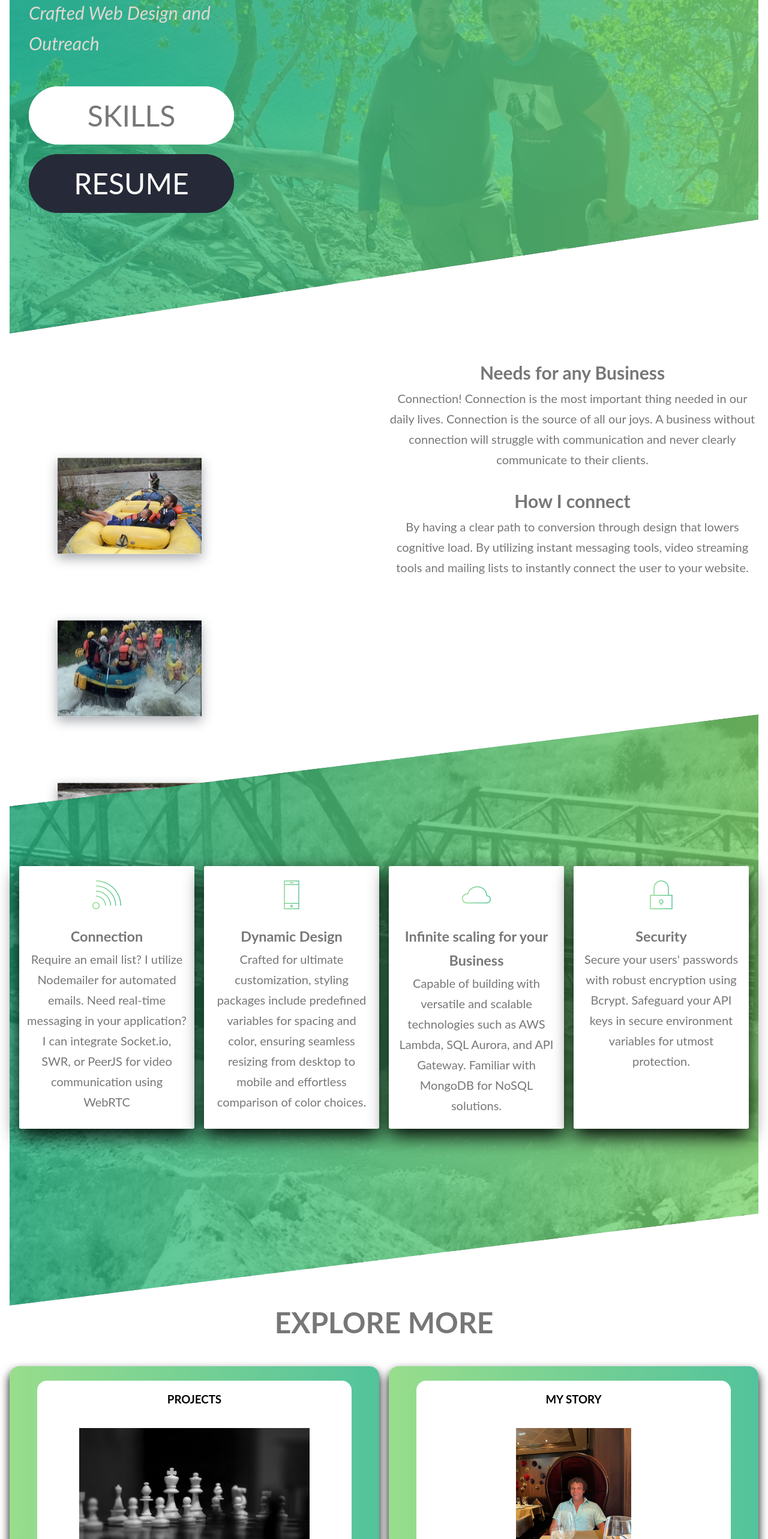
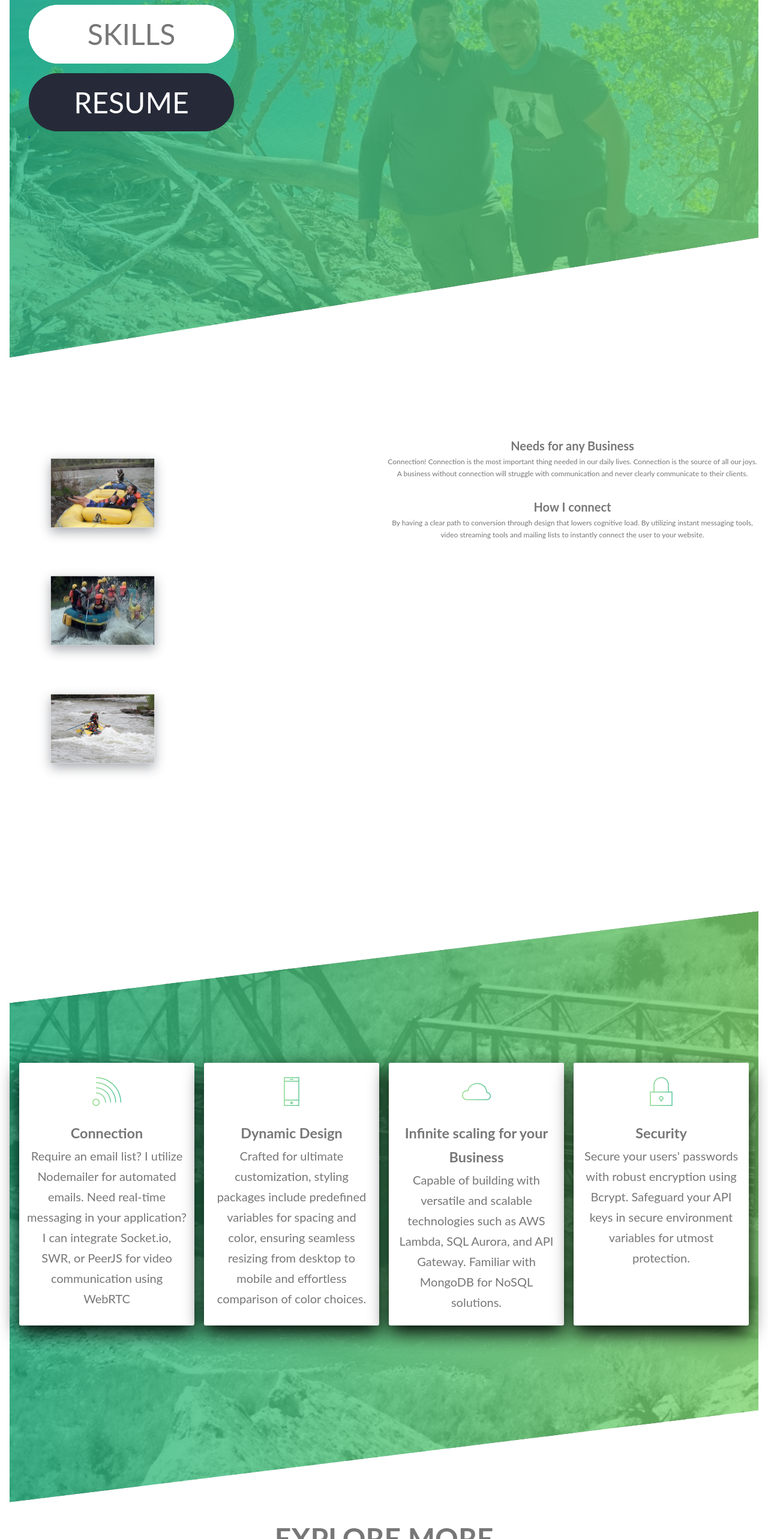
Before and after one commit to easy-thunder/diehl_domain, a Next.js app: page / in a window 1280 px wide. Shown: the part 220-2786 px from the top of the page at 60% size. Built offline with nearby package versions, Linux system fonts and the light colour scheme.

Commit message:
added new photos

```diff
--- a/components/homePageComponents/ExploreMore/_exploreMore.scss
+++ b/components/homePageComponents/ExploreMore/_exploreMore.scss
@@ -7,10 +7,11 @@
     grid-template-columns: 1fr 1fr;
     grid-template-rows: 1fr 1fr 1fr;
     margin-top: 4svh;
+
   }
 
   .subTitleContainer {
-    margin-top: 8svh;
+    margin-top: 12svh;
     text-align: center;
     width: 100%;
   }
@@ -55,9 +56,11 @@
     font-size: $gap-web-border;
 
 
+
     &--front {
       background-image: linear-gradient(to right, rgba(126, 213, 111, 0.8), rgba(40, 180, 131, 0.8));
       box-shadow: 0 1rem 2rem black;
+
     }
 
     &--back {
@@ -79,8 +82,8 @@
       text-align: center;
 
       &__photo {
-        max-width: 80%;
-        max-height: 80%;
+        max-width: 70%;
+        max-height: 70%;
         margin-top: $gap-web-border;
       }
     }
--- a/components/homePageComponents/Hero/_hero.scss
+++ b/components/homePageComponents/Hero/_hero.scss
@@ -2,7 +2,7 @@
     background-image: linear-gradient(to left, $gradient-left, $gradient-right), url(../public/jake_and_john.jpg);
     background-repeat: no-repeat;
     background-size: cover;
-    height: 95svh;
+    height: 100svh;
     // width: 100vw;
     background-position: top;
     position: relative;
--- a/components/homePageComponents/Results/_results.scss
+++ b/components/homePageComponents/Results/_results.scss
@@ -12,7 +12,7 @@
     background-size: cover;
 
     padding: $gap-web-border;
-    margin-top: 4svh;
+    margin-top: 40svh;
 
     @media (max-width:600px) {
         height: 130svh;
--- a/components/homePageComponents/Story/_story.scss
+++ b/components/homePageComponents/Story/_story.scss
@@ -10,7 +10,9 @@
     margin-top: 5svh;
 
     &__text{
-
+        top: 14%;
+        position: relative;
+        justify-content: center;
         &__title{
             font-size: $title-font;
 
@@ -31,7 +33,7 @@
 }
 
 .photoContainer {
-    width: 45%;
+    width: 50%;
     position: relative;
     top: 14%;
     justify-content: center;
@@ -39,7 +41,7 @@
         outline-offset:2rem;
         border-radius: 2px;
         box-shadow: 0 1.5rem 4rem rgba($color-dark, .4);
-        width: 50rem;
+        width: 36rem;
         aspect-ratio: 3/2;
         position: absolute;
 
--- a/css/global.css
+++ b/css/global.css
@@ -124,7 +124,7 @@ body {
   align-items: center; }
   .headerLinkLargeContainer .headerLinkLarge {
     text-decoration: none;
-    font-size: 3.75rem;
+    font-size: 2.5rem;
     color: white;
     cursor: pointer;
     margin: .5rem; }
@@ -139,12 +139,12 @@ body {
   align-items: center; }
   .headerLinkSmallContainer .headerLinkSmall {
     text-decoration: none;
-    font-size: 2.5rem;
+    font-size: 1.5rem;
     margin: 0.5rem;
     color: white;
     cursor: pointer; }
   .headerLinkSmallContainer .headerSpacers {
-    font-size: 2.5rem;
+    font-size: 1.5rem;
     margin: 1.5rem;
     color: white; }
     @media (max-width: 600px) {
@@ -196,7 +196,7 @@ body {
   background-image: linear-gradient(to left, rgba(126, 213, 111, 0.8), rgba(40, 180, 131, 0.8)), url(../public/jake_and_john.jpg);
   background-repeat: no-repeat;
   background-size: cover;
-  height: 95svh;
+  height: 100svh;
   background-position: top;
   position: relative;
   clip-path: polygon(0 0, 100% 0, 100% 75%, 0 100%);
@@ -216,16 +216,16 @@ body {
     position: relative;
     display: inline-block; }
     .backgroundImageContainer__titlesBox__title {
-      font-size: 8.125rem;
+      font-size: 5rem;
       animation-name: moveInLeft;
       animation-duration: 1s;
       animation-timing-function: ease-out; }
     .backgroundImageContainer__titlesBox__subTitle {
-      font-size: 3.75rem;
+      font-size: 2.5rem;
       opacity: 0;
       animation: fadeIn 1.4s ease-in 1s 1 forwards; }
     .backgroundImageContainer__titlesBox__buttonBox {
-      margin-top: 3.75rem; }
+      margin-top: 2.5rem; }
 
 .btn {
   text-transform: uppercase;
@@ -292,10 +292,14 @@ body {
   justify-content: center;
   text-align: center;
   margin-top: 5svh; }
-  .story__text__title {
-    font-size: 3.75rem; }
-  .story__text__paragraph {
-    font-size: 2.5rem; }
+  .story__text {
+    top: 14%;
+    position: relative;
+    justify-content: center; }
+    .story__text__title {
+      font-size: 2.5rem; }
+    .story__text__paragraph {
+      font-size: 1.5rem; }
   @media (max-width: 600px) {
     .story {
       height: fit-content;
@@ -304,7 +308,7 @@ body {
       display: inline; } }
 
 .photoContainer {
-  width: 45%;
+  width: 50%;
   position: relative;
   top: 14%;
   justify-content: center; }
@@ -312,7 +316,7 @@ body {
     outline-offset: 2rem;
     border-radius: 2px;
     box-shadow: 0 1.5rem 4rem rgba(38, 42, 56, 0.4);
-    width: 50rem;
+    width: 36rem;
     aspect-ratio: 3/2;
     position: absolute; }
     .photoContainer__photo:hover {
@@ -382,7 +386,7 @@ body {
   transform: skewY(-7deg);
   background-size: cover;
   padding: 2rem;
-  margin-top: 4svh; }
+  margin-top: 40svh; }
   @media (max-width: 600px) {
     .results {
       height: 130svh; } }
@@ -438,7 +442,7 @@ body {
   margin-top: 4svh; }
 
 .subTitleContainer {
-  margin-top: 8svh;
+  margin-top: 12svh;
   text-align: center;
   width: 100%; }
 
@@ -492,8 +496,8 @@ body {
     align-items: center;
     text-align: center; }
     .exploreMoreCardSide__inner__photo {
-      max-width: 80%;
-      max-height: 80%;
+      max-width: 70%;
+      max-height: 70%;
       margin-top: 2rem; }
 
 .subHeader {
@@ -541,11 +545,11 @@ body {
     flex-direction: column;
     justify-content: space-between; }
   .fullStretchContainer .fullStretchTitle {
-    font-size: 3.75rem;
+    font-size: 2.5rem;
     text-align: center;
     margin-bottom: 1rem; }
   .fullStretchContainer .fullStretchBlurb {
-    font-size: 2.5rem;
+    font-size: 1.5rem;
     text-align: left;
     margin-bottom: 1rem; }
   .fullStretchContainer .fullStretchTags {
@@ -586,11 +590,11 @@ body {
 
 .individualSkillTitle {
   text-align: center;
-  font-size: 3.75rem;
+  font-size: 2.5rem;
   margin-bottom: 1.5rem; }
 
 .individualSkillParagraph {
-  font-size: 2.5rem;
+  font-size: 1.5rem;
   text-align: left;
   margin-bottom: 1rem; }
   .individualSkillParagraph pre {
@@ -598,11 +602,11 @@ body {
     padding: 1rem;
     border-radius: 0.5rem;
     overflow-x: auto;
-    font-size: 2.5rem; }
+    font-size: 1.5rem; }
   .individualSkillParagraph code {
     font-family: monospace;
     font-size: 1rem;
-    font-size: 2.5rem; }
+    font-size: 1.5rem; }
 
 .individualSkillTags {
   font-size: 1rem;
@@ -621,7 +625,7 @@ body {
   display: block;
   margin: 2rem auto 0 auto;
   padding: 1rem 2rem;
-  font-size: 2.5rem;
+  font-size: 1.5rem;
   background-color: rgba(202, 139, 22, 0.8);
   color: white;
   border: none;
--- a/sass/abstracts/_variables.scss
+++ b/sass/abstracts/_variables.scss
@@ -16,6 +16,6 @@ $gap-web-border-quarter: .5rem;
 $gap-medium: 1rem;
 $gap-web-border: 2rem;
 $extra-large-gap:4rem;
-$main-title-font:8.125rem;
-$title-font: 3.75rem;
-$paragraph-font: 2.5rem;
+$main-title-font:5rem;
+$title-font: 2.5rem;
+$paragraph-font: 1.5rem;
```
Also changed, not shown: components/homePageComponents/ExploreMore/index.js (+0 -2 lines).
